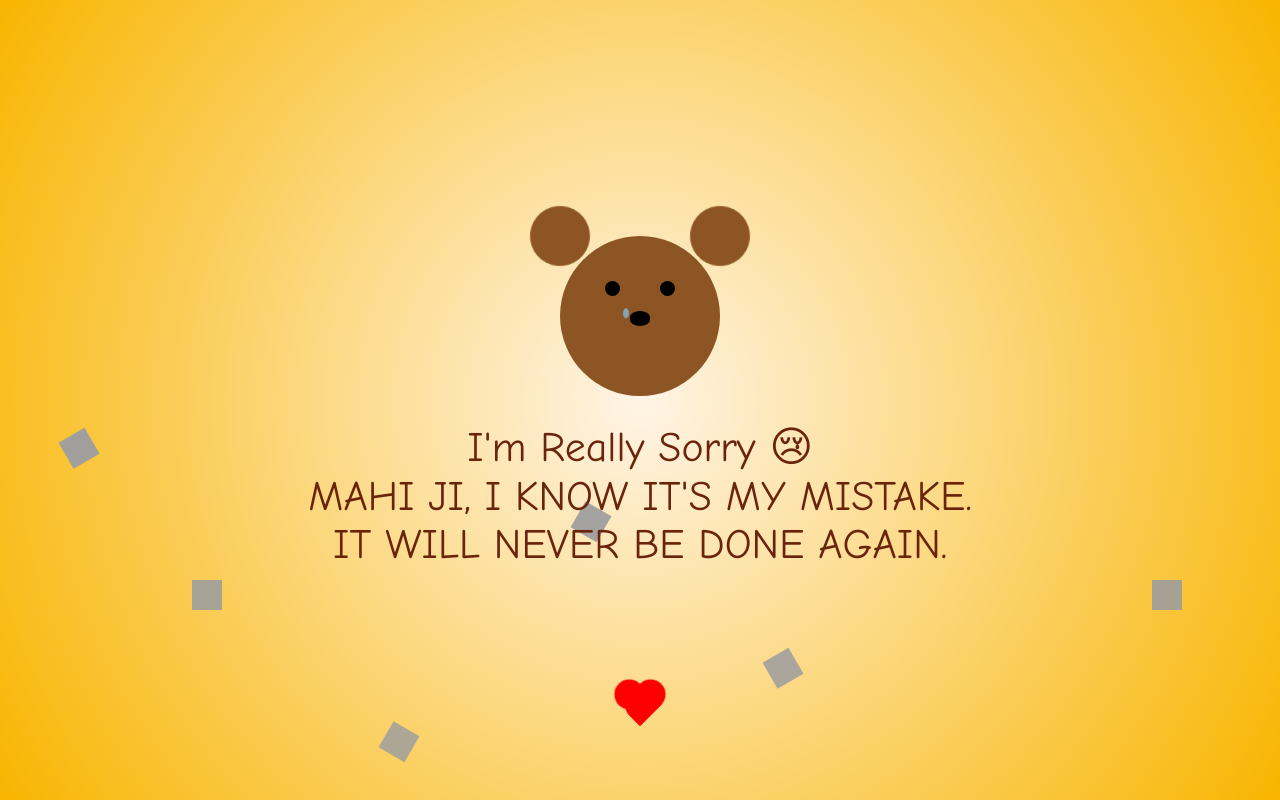
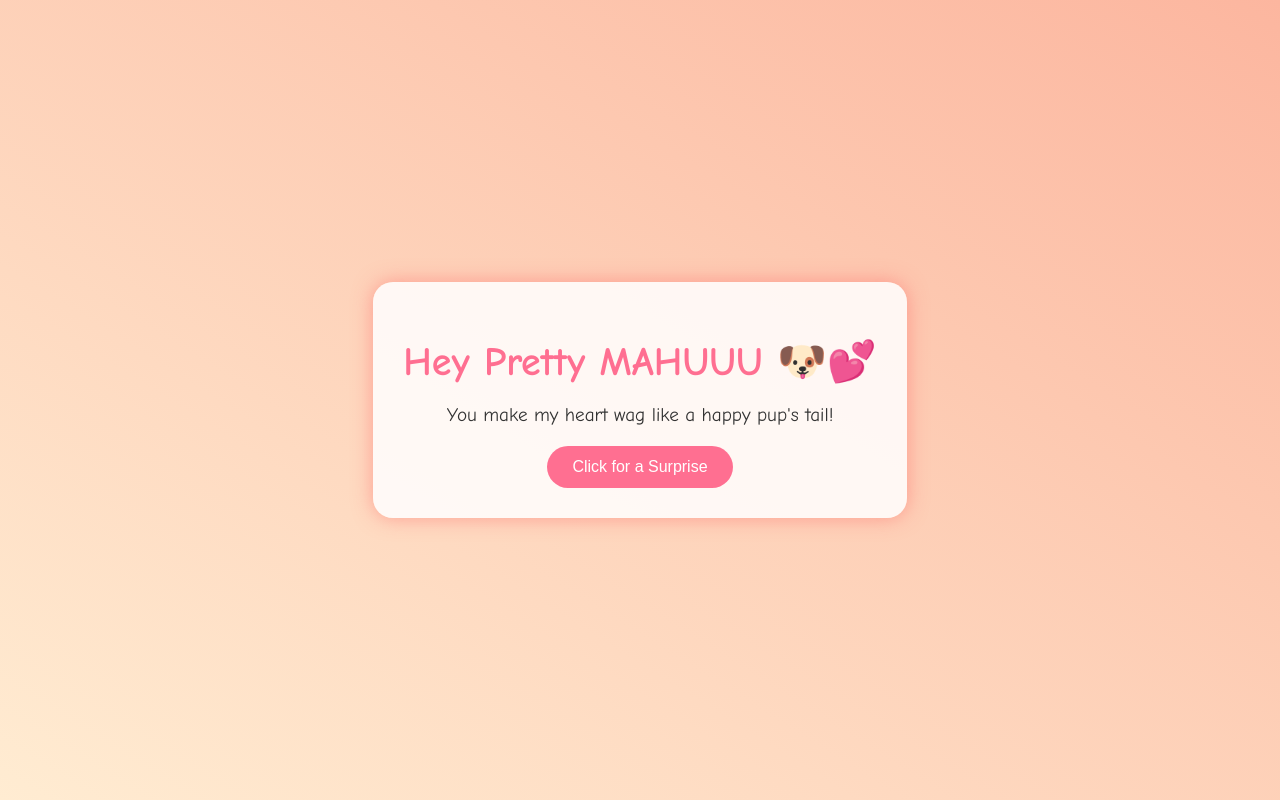
Before and after one commit to DhavalRathoD1538/glory-, a plain HTML site: page index.html in a window 1280 px wide. Drawn offline with Linux system fonts and the light colour scheme; grey boxes are pictures that could not be loaded.

Commit message:
index.html

```diff
--- a/index.html
+++ b/index.html
@@ -1,301 +1,110 @@
 <!DOCTYPE html>
 <html lang="en">
 <head>
-  <meta charset="UTF-8" />
-  <meta name="viewport" content="width=device-width, initial-scale=1.0"/>
-  <title>I'm Sorry 🧸</title>
+  <meta charset="UTF-8">
+  <title>For My Favorite Girl 💖</title>
   <style>
     body {
       margin: 0;
-      font-family: 'Comic Sans MS', cursive;
+      padding: 0;
+      background: linear-gradient(to top right, #ffecd2, #fcb69f);
+      font-family: 'Comic Sans MS', cursive, sans-serif;
       display: flex;
-      flex-direction: column;
+      justify-content: center;
       align-items: center;
-      justify-content: center;
       height: 100vh;
       overflow: hidden;
-      position: relative;
-      background: radial-gradient(circle at center, #fff4e6, #f8b500);
     }
 
-    /* 🌸 Floating Flower Background */
-    .flowers {
-      position: absolute;
-      top: 0;
-      left: 0;
-      width: 100%;
-      height: 100%;
-      overflow: hidden;
-      z-index: 0;
+    .container {
+      text-align: center;
+      background-color: rgba(255, 255, 255, 0.85);
+      padding: 30px;
+      border-radius: 20px;
+      box-shadow: 0 0 20px rgba(255, 100, 100, 0.5);
+      animation: fadeIn 2s ease;
     }
 
-    .flowers span {
-      position: absolute;
-      width: 30px;
-      height: 30px;
-      background: url('https://cdn-icons-png.flaticon.com/512/616/616408.png') no-repeat center/cover;
-      animation: float 12s linear infinite;
-      opacity: 0.8;
+    h1 {
+      font-size: 2.5em;
+      color: #ff6f91;
+      margin-bottom: 10px;
     }
 
-    @keyframes float {
+    p {
+      font-size: 1.2em;
+      color: #333;
+      margin-bottom: 20px;
+    }
+
+    button {
+      background-color: #ff6f91;
+      color: white;
+      border: none;
+      padding: 12px 25px;
+      font-size: 1em;
+      border-radius: 30px;
+      cursor: pointer;
+      transition: transform 0.2s ease;
+    }
+
+    button:hover {
+      transform: scale(1.1);
+      background-color: #ff3f70;
+    }
+
+    @keyframes fadeIn {
+      from { opacity: 0; transform: translateY(-30px); }
+      to { opacity: 1; transform: translateY(0); }
+    }
+
+    .dog {
+      position: absolute;
+      font-size: 2em;
+      animation: floatUp 4s linear infinite;
+    }
+
+    @keyframes floatUp {
       0% {
         transform: translateY(100vh) rotate(0deg);
-        opacity: 0.8;
+        opacity: 0;
       }
-      50% {
+      20% {
         opacity: 1;
       }
       100% {
-        transform: translateY(-10vh) rotate(360deg);
+        transform: translateY(-20vh) rotate(360deg);
         opacity: 0;
       }
     }
-
-    .flowers span:nth-child(1) { left: 5%; animation-delay: 0s; }
-    .flowers span:nth-child(2) { left: 15%; animation-delay: 2s; }
-    .flowers span:nth-child(3) { left: 30%; animation-delay: 4s; }
-    .flowers span:nth-child(4) { left: 45%; animation-delay: 1s; }
-    .flowers span:nth-child(5) { left: 60%; animation-delay: 3s; }
-    .flowers span:nth-child(6) { left: 75%; animation-delay: 5s; }
-    .flowers span:nth-child(7) { left: 90%; animation-delay: 2s; }
-
-    .bear {
-      width: 160px;
-      height: 160px;
-      background-color: #8d5524;
-      border-radius: 50%;
-      position: relative;
-      z-index: 1;
-      animation: bounce 2s infinite ease-in-out;
-      transition: transform 0.4s ease;
-      cursor: pointer;
-    }
-
-    .bear.spin {
-      animation: none;
-      transform: rotate(360deg);
-    }
-
-    .bear::before,
-    .bear::after {
-      content: '';
-      position: absolute;
-      width: 60px;
-      height: 60px;
-      background-color: #8d5524;
-      border-radius: 50%;
-      top: -30px;
-      animation: earWiggle 2s infinite ease-in-out;
-    }
-
-    .bear::before { left: -30px; }
-    .bear::after { right: -30px; }
-
-    @keyframes earWiggle {
-      0%, 100% { transform: rotate(0deg); }
-      50% { transform: rotate(5deg); }
-    }
-
-    .eyes {
-      position: absolute;
-      top: 45px;
-      left: 50%;
-      transform: translateX(-50%);
-      display: flex;
-      gap: 40px;
-    }
-
-    .eye {
-      width: 15px;
-      height: 15px;
-      background-color: black;
-      border-radius: 50%;
-      animation: blink 5s infinite;
-    }
-
-    .eye.wink {
-      animation: wink 4s infinite;
-    }
-
-    @keyframes blink {
-      0%, 95%, 100% { height: 15px; }
-      96%, 98% { height: 3px; }
-    }
-
-    @keyframes wink {
-      0%, 85%, 100% { height: 15px; width: 15px; }
-      86%, 90% { height: 2px; width: 10px; }
-    }
-
-    .tear {
-      position: absolute;
-      width: 6px;
-      height: 10px;
-      background: #80d0ff;
-      top: 62px;
-      left: 63px;
-      border-radius: 50%;
-      animation: tearDrop 3s infinite ease-in;
-    }
-
-    @keyframes tearDrop {
-      0% { opacity: 0; transform: translateY(0); }
-      30% { opacity: 1; }
-      100% { transform: translateY(20px); opacity: 0; }
-    }
-
-    .nose {
-      position: absolute;
-      top: 75px;
-      left: 50%;
-      width: 20px;
-      height: 15px;
-      background-color: black;
-      border-radius: 50% / 40%;
-      transform: translateX(-50%);
-    }
-
-    .message {
-      font-size: 2.5rem;
-      color: #6b240c;
-      margin-top: 30px;
-      text-align: center;
-      opacity: 0;
-      transform: translateY(30px) scale(0.95);
-      animation: floatIn 2s ease-out forwards 1.5s, pulseText 3s infinite 4s;
-      z-index: 1;
-      cursor: pointer;
-    }
-
-    .message.shake {
-      animation: shake 0.5s;
-    }
-
-    @keyframes floatIn {
-      to {
-        opacity: 1;
-        transform: translateY(0px) scale(1);
-      }
-    }
-
-    @keyframes pulseText {
-      0%, 100% { transform: scale(1); }
-      50% { transform: scale(1.05); }
-    }
-
-    @keyframes shake {
-      0% { transform: translateX(0); }
-      25% { transform: translateX(-10px); }
-      50% { transform: translateX(10px); }
-      75% { transform: translateX(-5px); }
-      100% { transform: translateX(0); }
-    }
-
-    .heart {
-      width: 30px;
-      height: 30px;
-      background-color: red;
-      position: absolute;
-      bottom: 80px;
-      left: 50%;
-      transform: translateX(-50%) rotate(-45deg);
-      border-radius: 50% 50% 0 0;
-      animation: pulse 1s infinite ease-in-out;
-      z-index: 1;
-      cursor: pointer;
-    }
-
-    .heart::after,
-    .heart::before {
-      content: "";
-      width: 30px;
-      height: 30px;
-      background-color: red;
-      position: absolute;
-      border-radius: 50%;
-    }
-
-    .heart::before {
-      top: -15px;
-      left: 0;
-    }
-
-    .heart::after {
-      top: 0;
-      left: 15px;
-    }
-
-    .heart.burst {
-      animation: burst 0.5s ease forwards;
-    }
-
-    @keyframes pulse {
-      0% { transform: translateX(-50%) rotate(-45deg) scale(1); }
-      50% { transform: translateX(-50%) rotate(-45deg) scale(1.2); }
-      100% { transform: translateX(-50%) rotate(-45deg) scale(1); }
-    }
-
-    @keyframes burst {
-      0% { transform: translateX(-50%) rotate(-45deg) scale(1); }
-      50% { transform: translateX(-50%) rotate(-45deg) scale(1.6); opacity: 1; }
-      100% { transform: translateX(-50%) rotate(-45deg) scale(0); opacity: 0; }
-    }
-
   </style>
 </head>
 <body>
-
-  <!-- 🌸 Animated Background Flowers -->
-  <div class="flowers">
-    <span></span>
-    <span></span>
-    <span></span>
-    <span></span>
-    <span></span>
-    <span></span>
-    <span></span>
+  <div class="container">
+    <h1>Hey Pretty MAHUUU 🐶💕</h1>
+    <p>You make my heart wag like a happy pup's tail!</p>
+    <button onclick="releaseDogs()">Click for a Surprise</button>
   </div>
 
-  <!-- 🧸 Teddy Bear -->
-  <div class="bear" id="bear">
-    <div class="eyes">
-      <div class="eye"></div>
-      <div class="eye wink"></div>
-    </div>
-    <div class="tear"></div>
-    <div class="nose"></div>
-  </div>
-
-  <!-- 💬 Apology Message -->
-  <div class="message" id="message">
-    I'm Really Sorry 😢<br>
-    MAHI JI, I KNOW IT'S MY MISTAKE.<br>
-    IT WILL NEVER BE DONE AGAIN.
-  </div>
-
-  <!-- ❤️ Heart -->
-  <div class="heart" id="heart"></div>
+  <div id="dog-container"></div>
 
   <script>
-    const bear = document.getElementById('bear');
-    const heart = document.getElementById('heart');
-    const message = document.getElementById('message');
+    function releaseDogs() {
+      const dogContainer = document.getElementById('dog-container');
+      for (let i = 0; i < 15; i++) {
+        const dog = document.createElement('div');
+        dog.classList.add('dog');
+        dog.textContent = '🐶';
+        dog.style.left = Math.random() * 100 + 'vw';
+        dog.style.fontSize = (1.5 + Math.random() * 1.5) + 'em';
+        dog.style.animationDuration = (3 + Math.random() * 2) + 's';
+        dogContainer.appendChild(dog);
 
-    bear.addEventListener('click', () => {
-      bear.classList.add('spin');
-      setTimeout(() => bear.classList.remove('spin'), 600);
-    });
-
-    heart.addEventListener('click', () => {
-      heart.classList.add('burst');
-      setTimeout(() => heart.classList.remove('burst'), 600);
-    });
-
-    message.addEventListener('click', () => {
-      message.classList.add('shake');
-      setTimeout(() => message.classList.remove('shake'), 500);
-    });
+        setTimeout(() => {
+          dog.remove();
+        }, 5000);
+      }
+    }
   </script>
 </body>
 </html>
```
